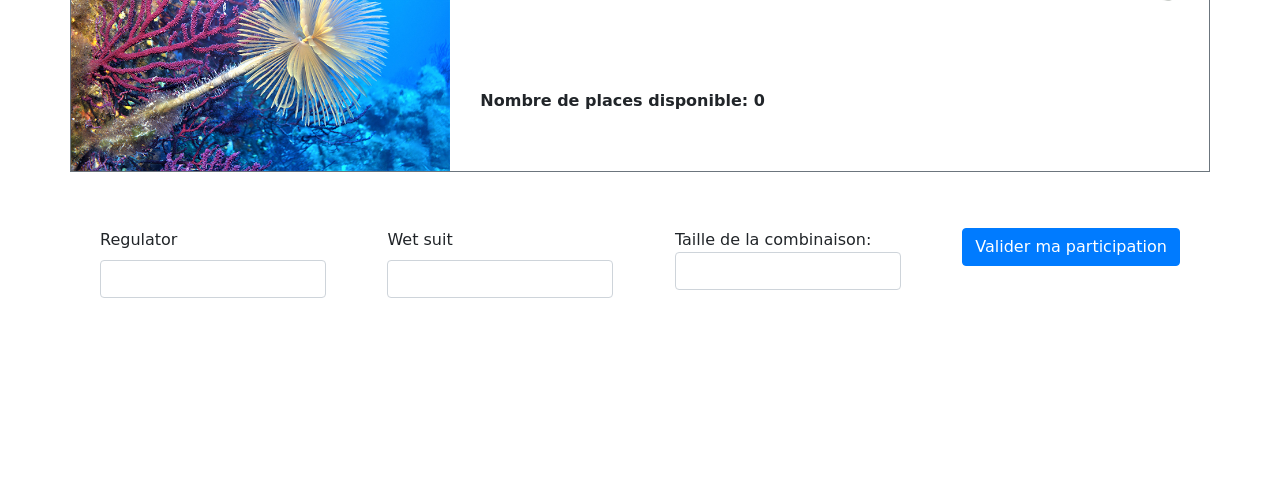
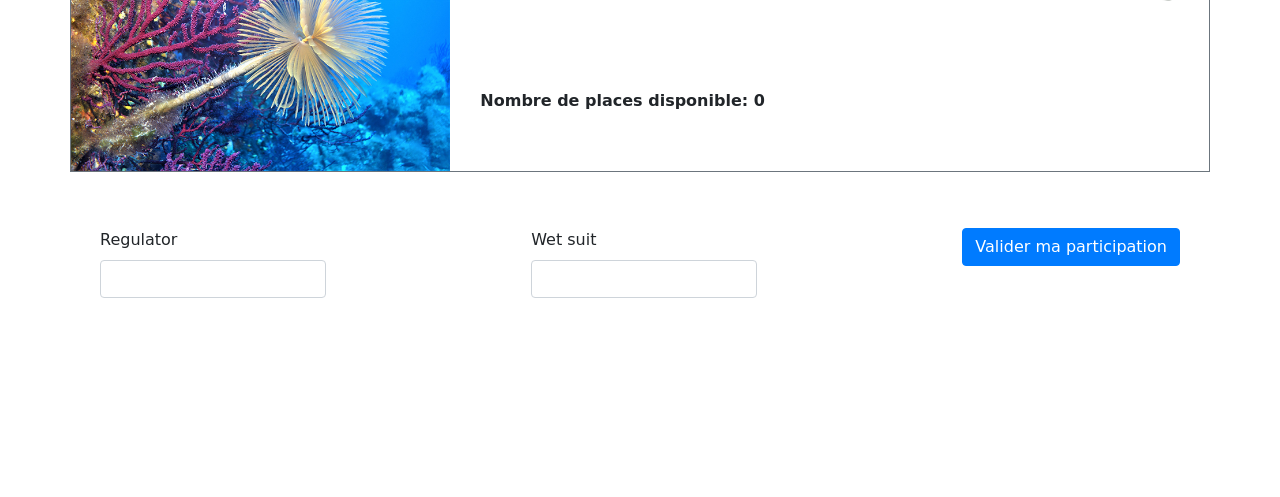
Before and after one commit to BouchetPierre/Diving_Project, a Symfony app: template templates/reservation/index.html.twig in a window 1280 px wide. Shown: the part 214-711 px from the top of the page. Run offline with Twig, Linux system fonts and the light colour scheme; the template is opened without the code that fills it, so the values that code supplies are empty; form fields are guessed from the names that the template uses; some libraries are stand-ins or nearby versions.

Commit message:
mise à jour des packages

```diff
--- a/src/Form/MemberType.php
+++ b/src/Form/MemberType.php
@@ -51,7 +51,6 @@ class MemberType extends AbstractType
 
             ->add('instructor',ChoiceType::class, [
                                             'choices' => [
-                                                'Non'=> 'Non',
                                                 'E1' => 'E1',
                                                 'E2' => 'E2',
                                                 'MF1' => 'MF1',
@@ -59,6 +58,8 @@ class MemberType extends AbstractType
                                                 'DP' => 'DP'
                                             ],  'expanded' => true,
                                                 'multiple' => false,
+                                                'required'   => false,
+                                                'placeholder' => false
                                                 ])
 
             ->add('birthdayDate', DateType::class, [
--- a/src/Form/ReservationType.php
+++ b/src/Form/ReservationType.php
@@ -30,6 +30,7 @@ class ReservationType extends AbstractType
                 ],  'expanded' => true,
                 'multiple' => false,
                 'required'   => false,
+                'placeholder' => false,
                 'label_attr'=>[
                     'class'=>'radio-inline'
                 ] ])
--- a/templates/reservation/index.html.twig
+++ b/templates/reservation/index.html.twig
@@ -97,10 +97,14 @@
             <div class="col-auto mb-3 mt-2">
              {{ form_row(form.regulator) }}
             </div>
-            <div class="col-auto mb-3 mt-2">
+            <div id="wetSuite" onClick="change()" class="col-auto mb-3 mt-2">
               {{ form_row(form.wetSuit) }}
             </div>
-            <div class="col-auto  mb-3 mt-2">
+            <script type="text/javascript">
+               console.log(document.getElementById("wetSuite"));
+               console.log('toto')
+            </script>
+            <div style="display: none" id="size" class="col-auto  mb-3 mt-2">
                 Taille de la combinaison:
                 {{ form_widget(form.sizeSuit) }}
             </div>
```
Also changed, not shown: 2 other files.
